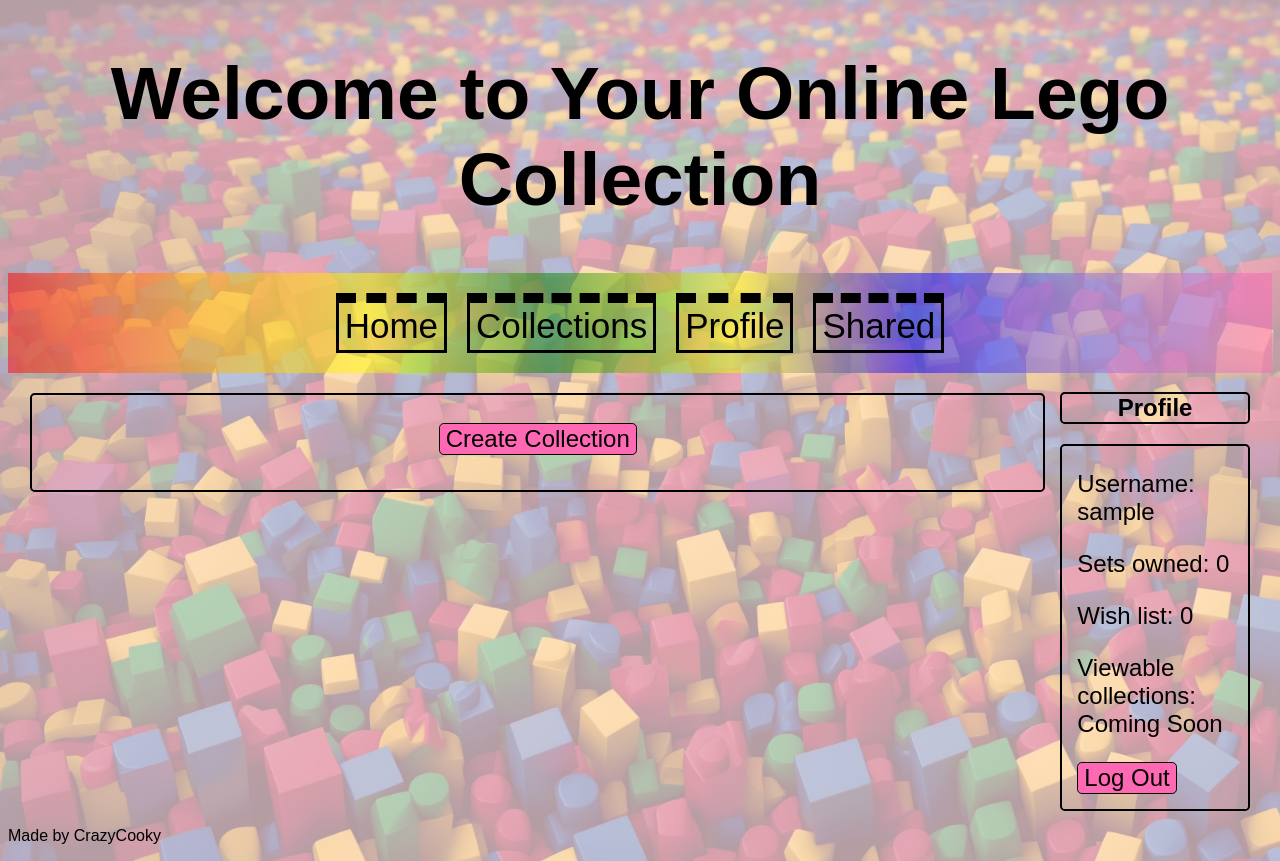
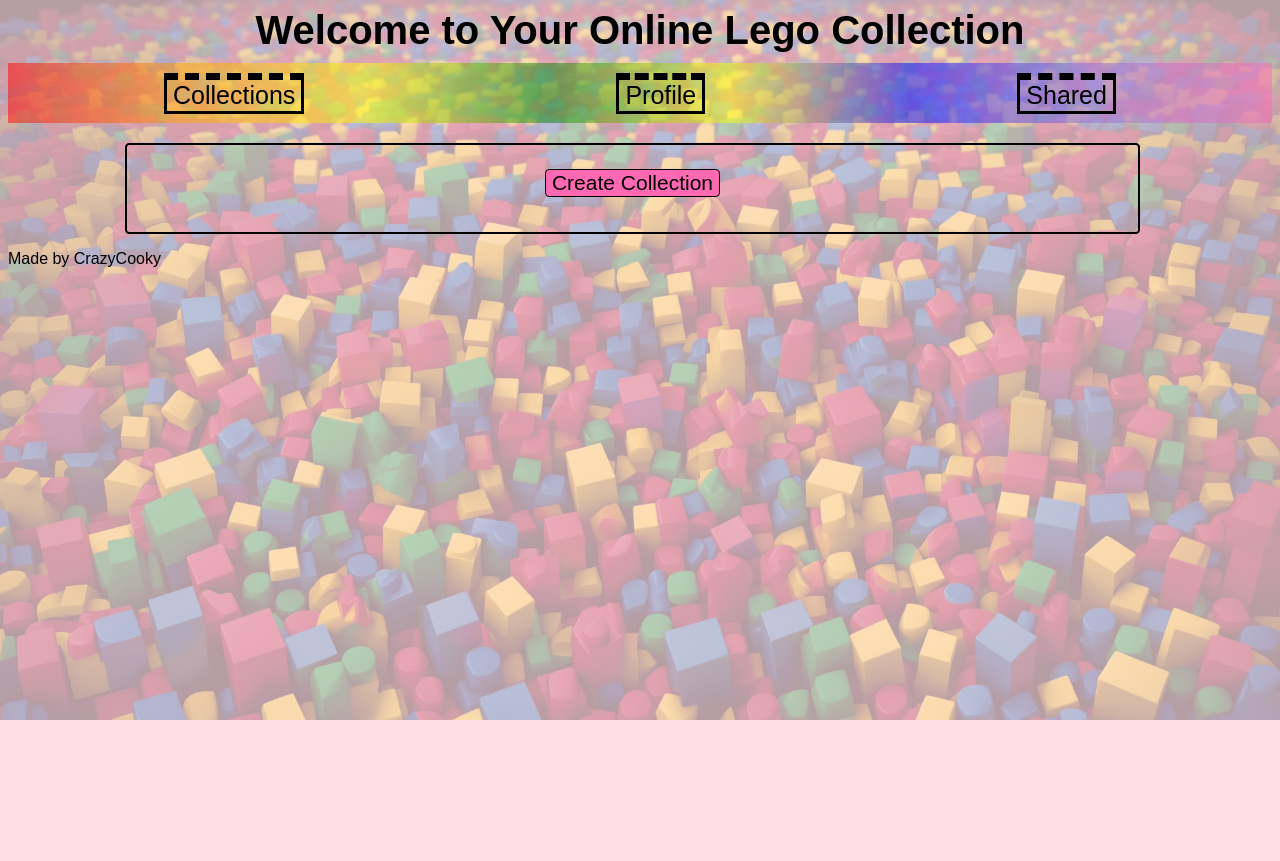
Before and after one commit to crazycooky77/lego_collection, a Django app: page /collections/ in a window 1280 px wide. After the commit the page ends 720 px from the top, so only its background shows below. Run offline with Django 4.2, Linux system fonts and the light colour scheme; the visitor is signed in with stand-in values (Sample User, id 1); data that the repository does not hold is empty; parts of the project's set-up code (start-up, migrations or seed data) failed here and were passed over; some web fonts are replaced.

Commit message:
FEAT(css): adding initial styling for mobiles

```diff
--- a/static/css/style.css
+++ b/static/css/style.css
@@ -134,6 +134,7 @@ table {
     margin: 0 20px 20px 20px;
     table-layout: fixed;
     width: 100%;
+    border-collapse: collapse;
 }
 
 td, th {
@@ -486,6 +487,92 @@ footer p {
 /* Media Queries */
 /* For screens 1300px wide and less */
 @media screen and (max-width: 1300px) {
+    /* Global font sizes */
+    * {
+        font-size: 21px;
+    }
+
+    h1 {
+        font-size: 40px;
+        margin: auto;
+    }
+
+    /* Gradient for navigation bar background */
+    #grad {
+        height: 60px;
+        margin-top: 10px;
+    }
+
+    /* Navigation buttons */
+    nav a {
+    font-size: 25px;
+    }
+
+    nav button {
+        margin: auto;
+        border-top: dashed black 7px;
+    }
+
+    nav button:hover {
+        border-bottom: dashed black 7px;
+    }
+
+    nav button:active {
+        border-bottom: dashed white 7px;
+    }
+
+    /* Profile page styling */
+    .non-mobile {
+        display: none;
+    }
+
+    .mini-profile {
+        display: none;
+    }
+
+    .profile-input input {
+        width: 150px;
+    }
+
+    .profile input {
+        width: 130px;
+    }
+
+    .profile-email {
+        margin: auto auto -40px auto;
+    }
+
+    .profile-email button {
+        margin: auto auto 37px 20px;
+    }
+
+    .delete-buttons input {
+        width: auto;
+    }
+
+    /* Collection page styling */
+    /* Column toggle menu for small screens */
+    #multiselect {
+      width: 150px;
+    }
+
+    .select-col-box select {
+      width: 100%;
+    }
+
+    #col-toggle-checkboxes {
+      display: none;
+      border: 1px black solid;
+    }
+
+    #col-toggle-checkboxes label {
+      display: block;
+    }
+
+    #col-toggle-checkboxes label:hover {
+      background-color: pink;
+    }
+
 
 
 }
--- a/templates/base.html
+++ b/templates/base.html
@@ -24,12 +24,12 @@
 </head>
 <body>
     <!-- Site header -->
-    <h1>Welcome to Your Online Lego Collection</h1>
+    <a href="/"><h1>Welcome to Your Online Lego Collection</h1></a>
     <nav>
     <!-- Nav bar with gradient -->
         <div id="grad">
             <!-- Nav buttons -->
-            <button><a href="/">Home</a></button>
+            <button class="non-mobile"><a href="/">Home</a></button>
             <button><a href="/collections">Collections</a></button>
             <button><a href="/profile">Profile</a></button>
             <button><a href="/shared">Shared</a></button>
```
Also changed, not shown: static/js/script.js (+57 -0 lines).
